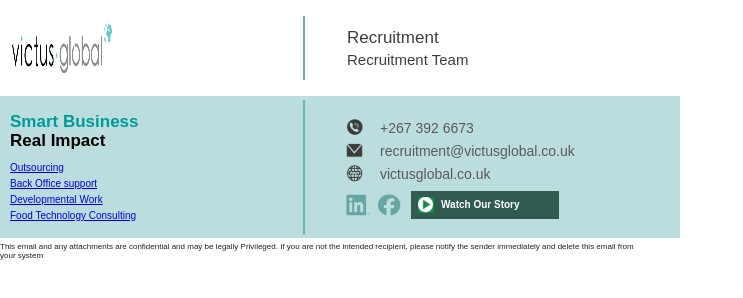
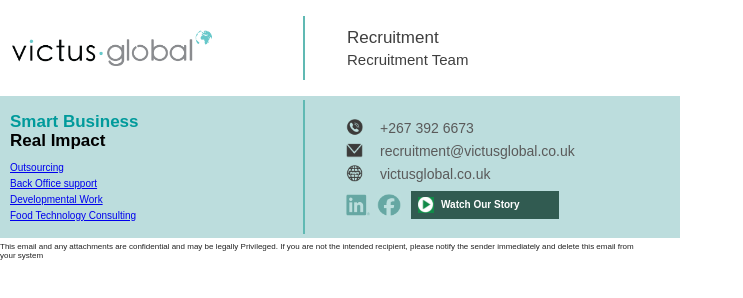
Before and after one commit to victusstarter-source/victus-email-signature, a plain HTML site: page recruitment.html in a window 1280 px wide. Shown: the whole page, without its empty margins (0-743 px from the left). Drawn offline with Linux system fonts and the light colour scheme.

Commit message:
Update recruitment.html

```diff
--- a/recruitment.html
+++ b/recruitment.html
@@ -21,8 +21,8 @@
 <td align="left" height="96" style="width:303px;height:96px;padding:0;vertical-align:middle;" valign="middle" width="303">
 <table border="0" cellpadding="0" cellspacing="0" role="presentation" style="width:303px;border-collapse:collapse;mso-table-lspace:0pt;mso-table-rspace:0pt;" width="303">
 <tr>
-<td style="width:200px;padding:0 12px;vertical-align:middle;" valign="middle" width="200">
-<img alt="Victus Global" border="0" height="61" src="logo.png" style="display:block;width:100px;height:50px;border:0;outline:none;text-decoration:none;-ms-interpolation-mode:bicubic;" width="276"/>
+<td width="303" height="96" style="padding:0 12px">
+      <img src="https://victusstarter-source.github.io/victus-email-signature/logo.png" width="200" alt="Victus Global" style="display:block;border:0;width:200px;height:auto;max-width:200px">
 </td>
 </tr>
 </table>
```
